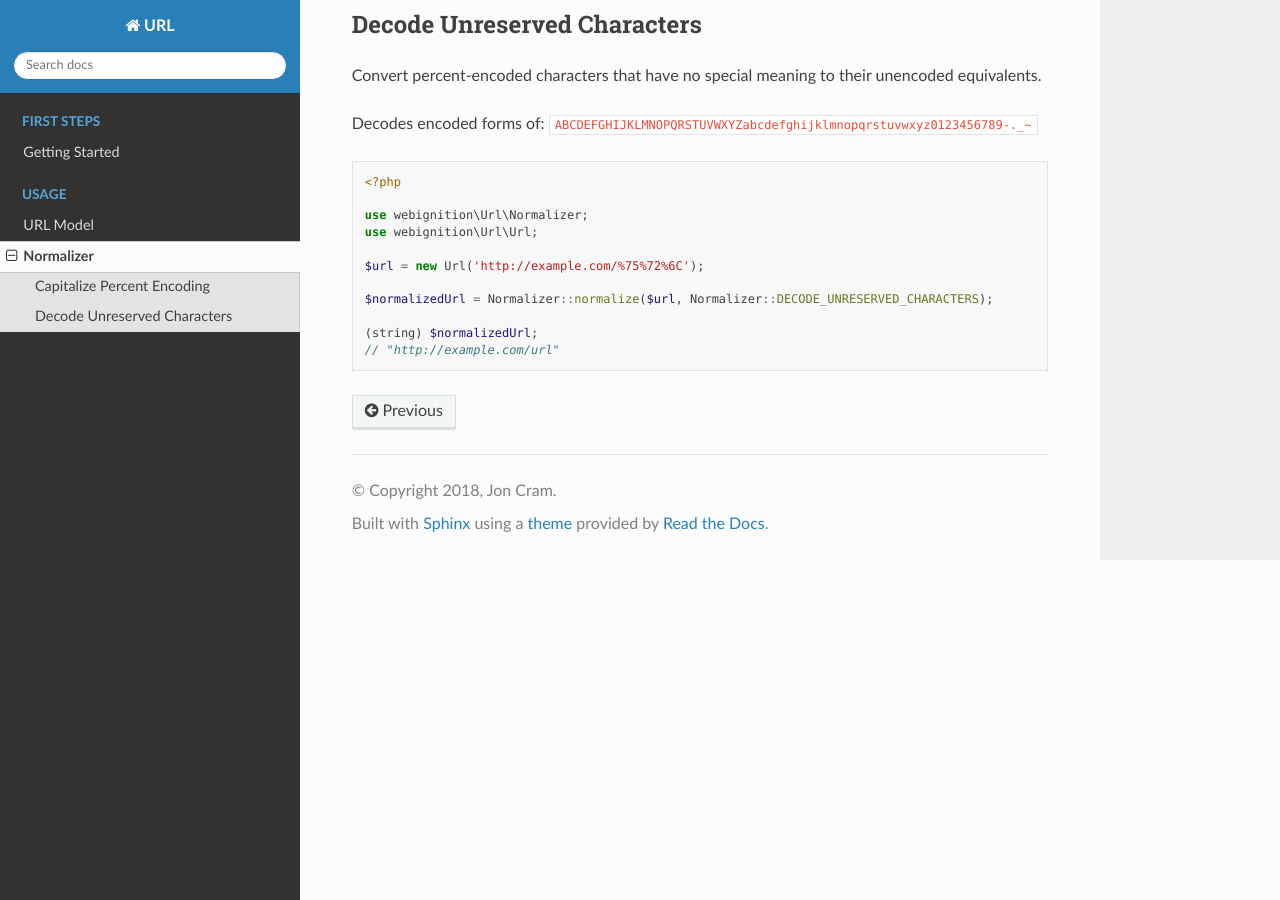
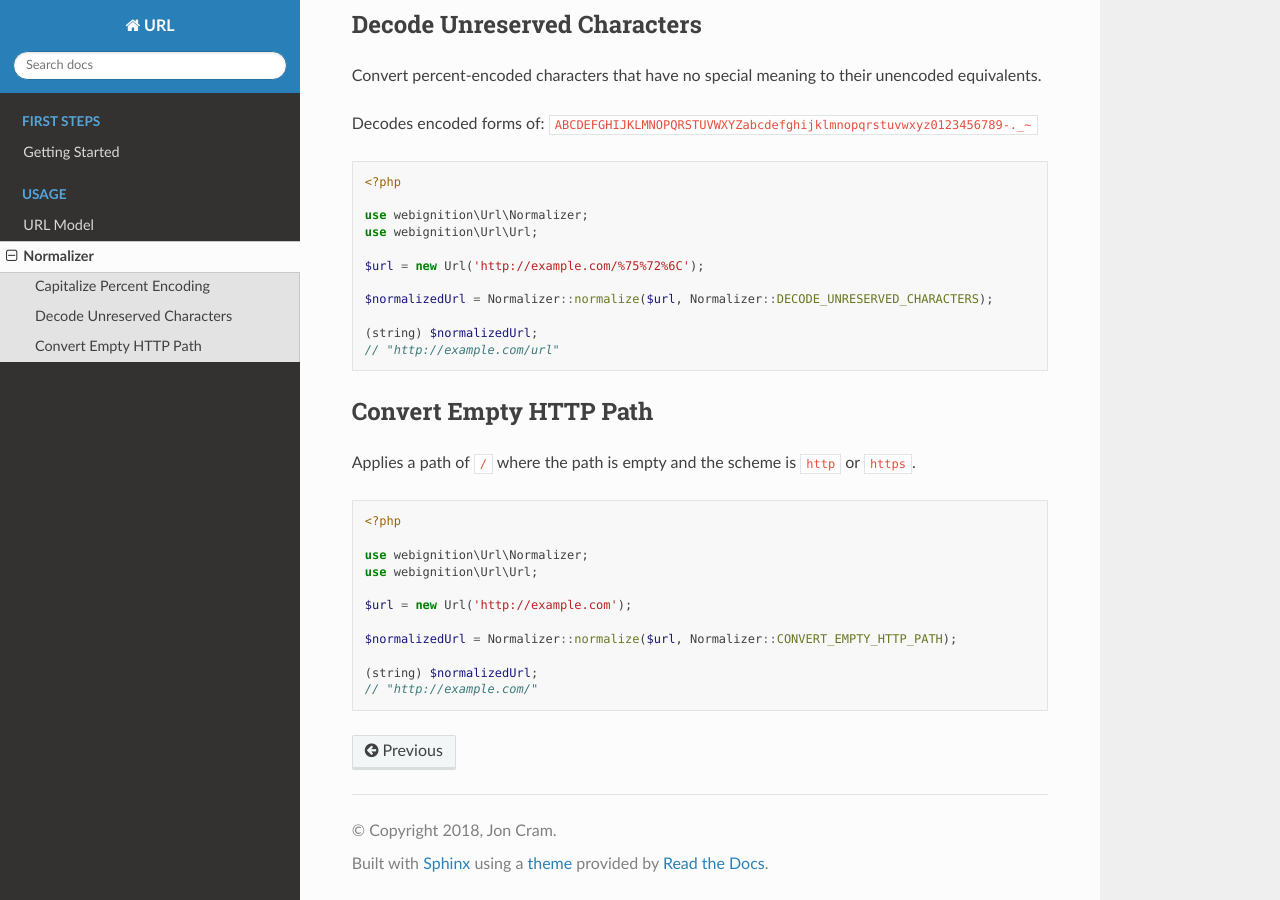
Before and after one commit to webignition/url, a Sphinx documentation site: the page built from docs/normalizer.rst, in a window 1280 px wide and 900 px high, scrolled down 997 px. Built offline with Sphinx 7.4.7 and the Read the Docs theme 2.0.0, drawn with Linux system fonts in a browser that asks for light colours.

Commit message:
Document convert empty http path

```diff
--- a/docs/includes/normalizer/normalizations-list.rst
+++ b/docs/includes/normalizer/normalizations-list.rst
@@ -1,6 +1,6 @@
 - :ref:`capitalize percent encoding <normalizations-capitalize-percent-encoding>`
 - :ref:`decode unreserved characters <normalizations-decode-unreserved-characters>`
-- convert empty http path
+- :ref:`convert empty http path <normalizations-convert-empty-http-path>`
 - remove default file host
 - remove default port
 - remove path dot segments
--- a/docs/normalizer.rst
+++ b/docs/normalizer.rst
@@ -52,3 +52,25 @@ Decodes encoded forms of: ``ABCDEFGHIJKLMNOPQRSTUVWXYZabcdefghijklmnopqrstuvwxyz
 
     (string) $normalizedUrl;
     // "http://example.com/url"
+
+.. _normalizations-convert-empty-http-path:
+
+-----------------------
+Convert Empty HTTP Path
+-----------------------
+
+Applies a path of ``/`` where the path is empty and the scheme is ``http`` or ``https``.
+
+.. code-block:: php
+
+    <?php
+
+    use webignition\Url\Normalizer;
+    use webignition\Url\Url;
+
+    $url = new Url('http://example.com');
+
+    $normalizedUrl = Normalizer::normalize($url, Normalizer::CONVERT_EMPTY_HTTP_PATH);
+
+    (string) $normalizedUrl;
+    // "http://example.com/"
```
